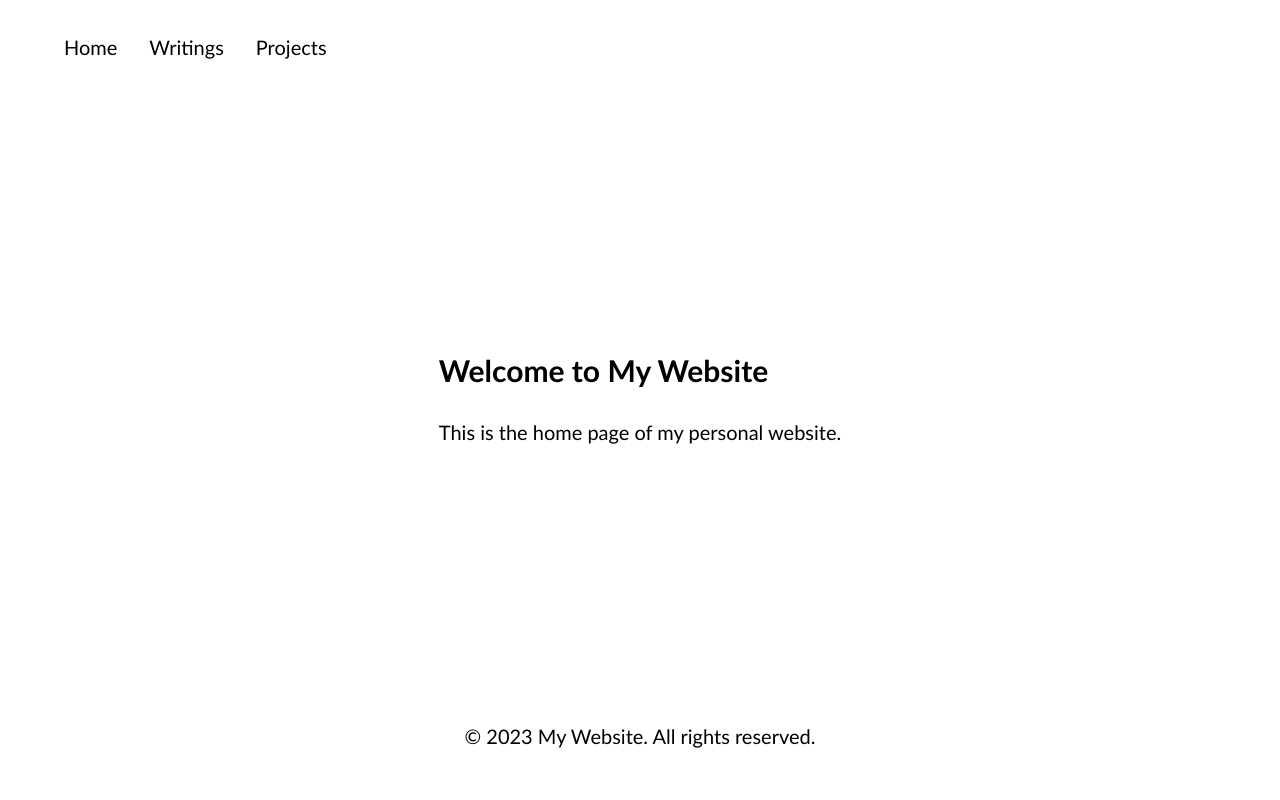
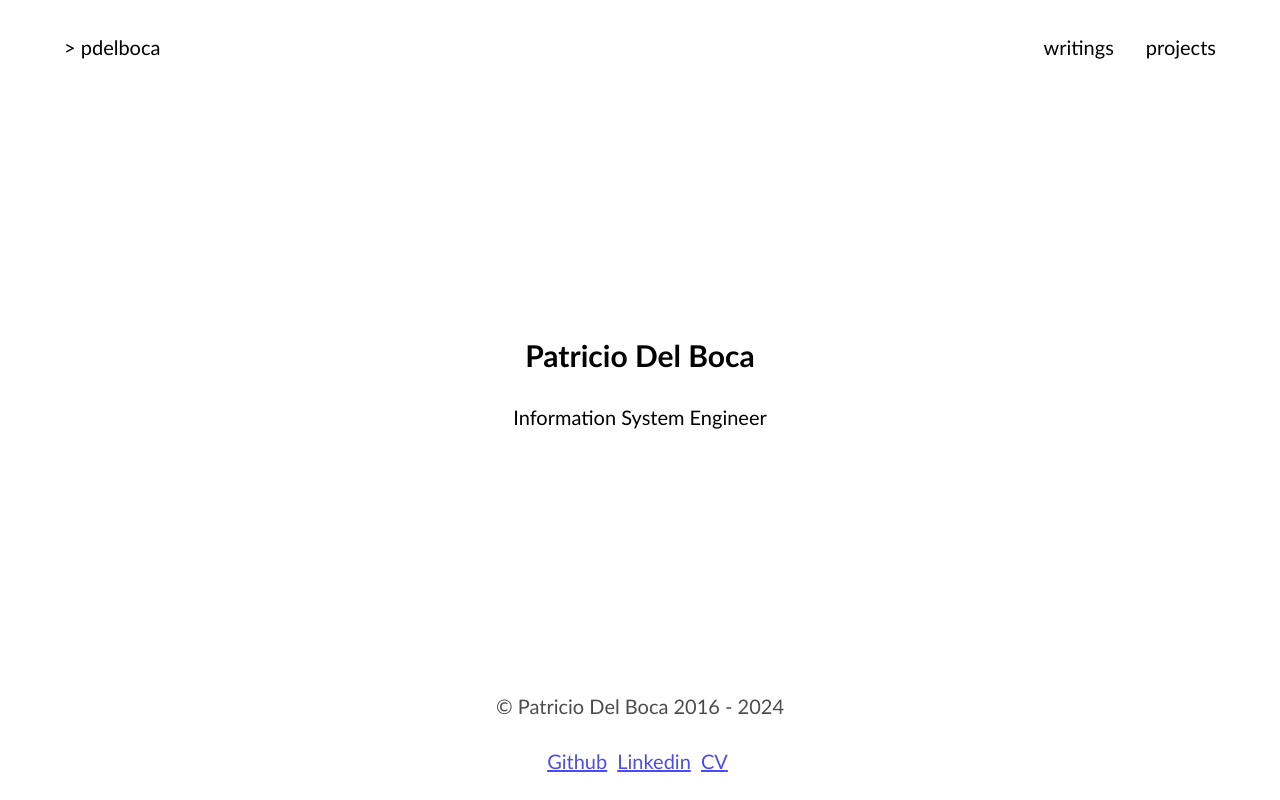
Before and after one commit to pdelboca/pdelboca.github.io, a Python web app: template templates/index.html in a window 1280 px wide. Run offline with Jinja, Linux system fonts and the light colour scheme; the template is opened without the code that fills it, so the values that code supplies are empty.

Commit message:
Improve base.html

```diff
--- a/templates/base.html
+++ b/templates/base.html
@@ -3,22 +3,27 @@
   <head>
     <meta charset="UTF-8">
     <meta name="viewport" content="width=device-width, initial-scale=1.0">
-    <title>{% block title %}My Website{% endblock %}</title>
+    <title>Patricio Del Boca - {% block title %}{% endblock %}</title>
     <link rel="stylesheet" href="/static/css/style.css">
   </head>
   <body>
     <header>
       <nav>
-            <a href="/">Home</a>
-            <a href="/writings.html">Writings</a>
-            <a href="/projects.html">Projects</a>
+        <a href="/">> pdelboca</a>
+        <a class="flex-push-right" href="/writings.html">writings</a>
+        <a href="/projects.html">projects</a>
       </nav>
     </header>
     <main>
       {% block content %}{% endblock %}
     </main>
     <footer>
-        <p>&copy; 2023 My Website. All rights reserved.</p>
+      <div><p>© Patricio Del Boca 2016 - 2024</p></div>
+      <ul>
+        <li><a aria-label="Github" href="https://github.com/pdelboca" target="_blank">Github</a></li>
+        <li><a aria-label="Linkedin" href="https://www.linkedin.com/in/patriciodelboca/" target="_blank">Linkedin</a></li>
+        <li><a aria-label="Curriculum Vitae" href="/static/pdf/cv.pdf">CV</a></li>
+      </ul>
     </footer>
   </body>
 </html>
--- a/templates/index.html
+++ b/templates/index.html
@@ -1,8 +1,8 @@
 {% extends "base.html" %}
 
 {% block content %}
-<section class="hero">
-    <h1>Welcome to My Website</h1>
-    <p>This is the home page of my personal website.</p>
+<section style="text-align: center;">
+    <h1>Patricio Del Boca</h1>
+    <p>Information System Engineer</p>
 </section>
 {% endblock %}
```
Also changed, not shown: 1 other file. Lines whose indentation alone changed are shown as unchanged.
